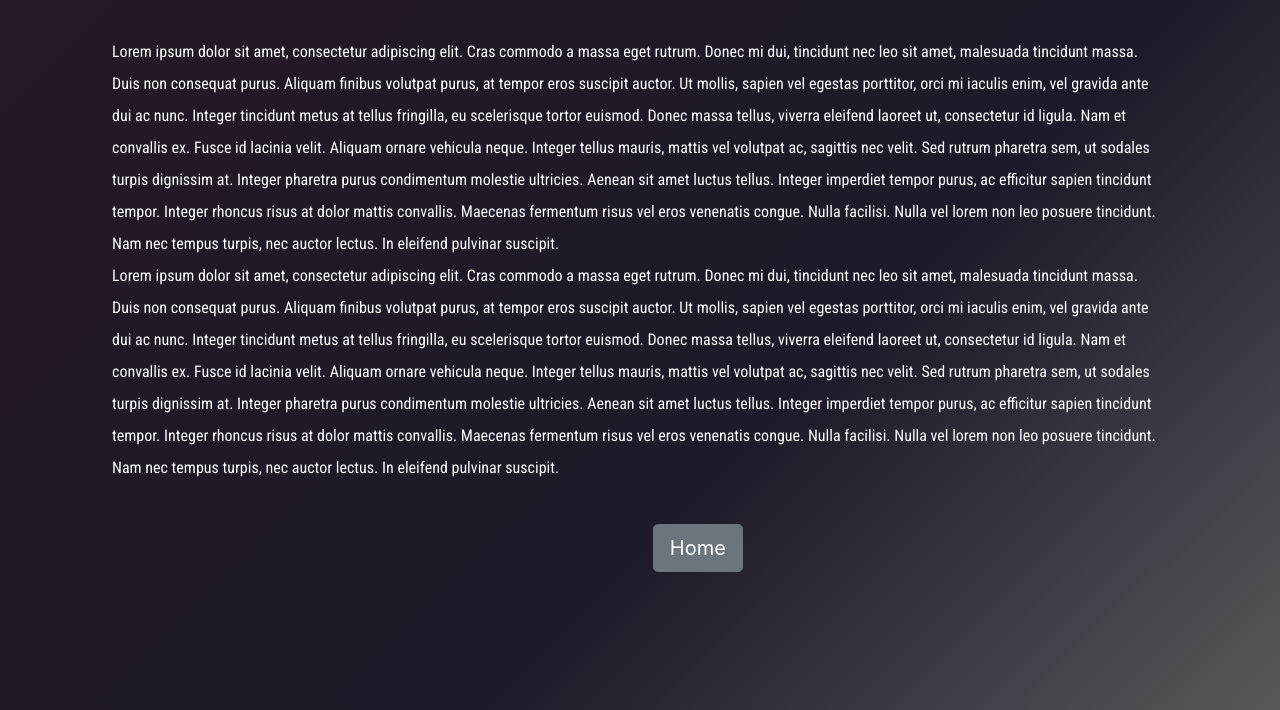
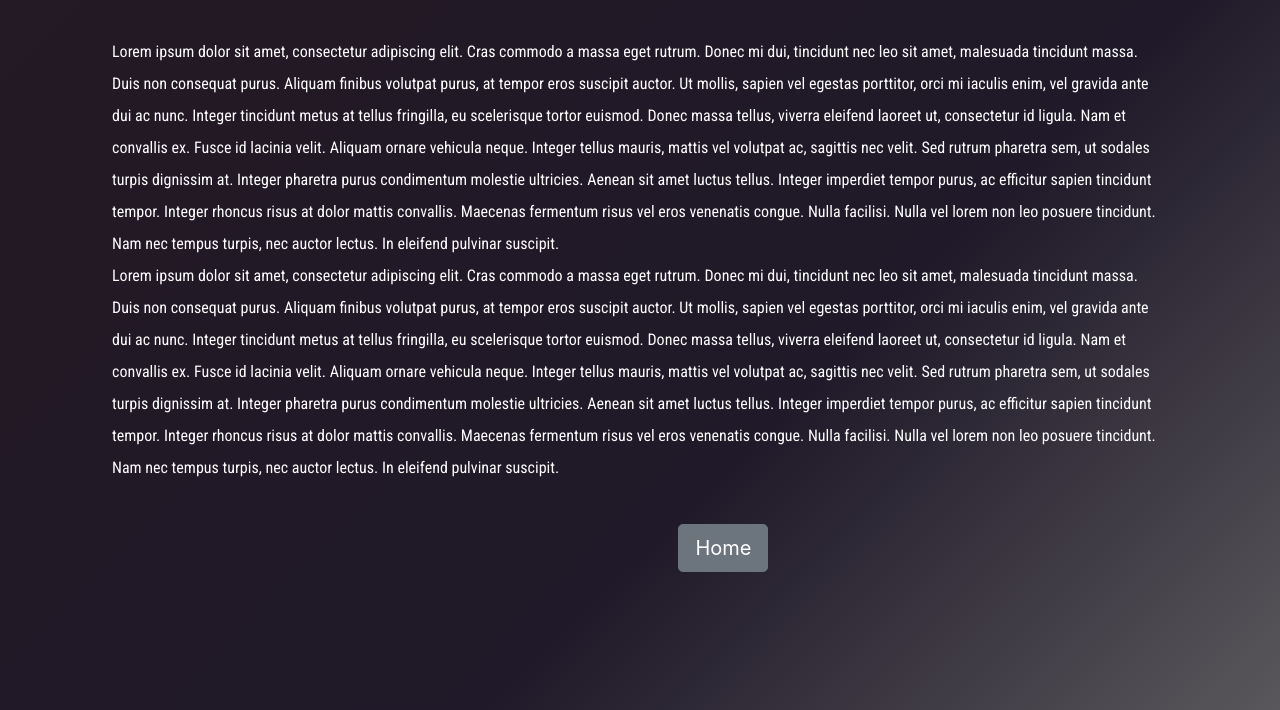
Before and after one commit to Yolo-cell-hash/EmojiPedia, a plain HTML site: page about.html in a window 1280 px wide. Shown: the part 194-904 px from the top of the page. Drawn offline with nearby package versions, Linux system fonts and the light colour scheme.

Commit message:
Update styles.css

```diff
--- a/styles.css
+++ b/styles.css
@@ -168,7 +168,7 @@ body {
   }
 
   .btn_abt{
-    margin-left: 51%;
+    margin-left: 53%;
   }
 
  .btn_home{
```
